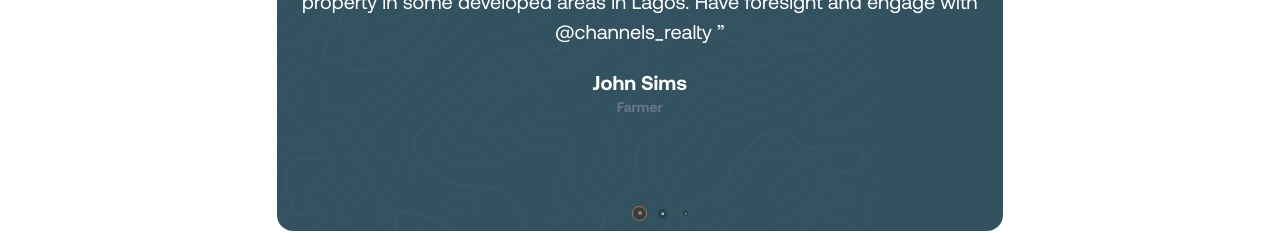
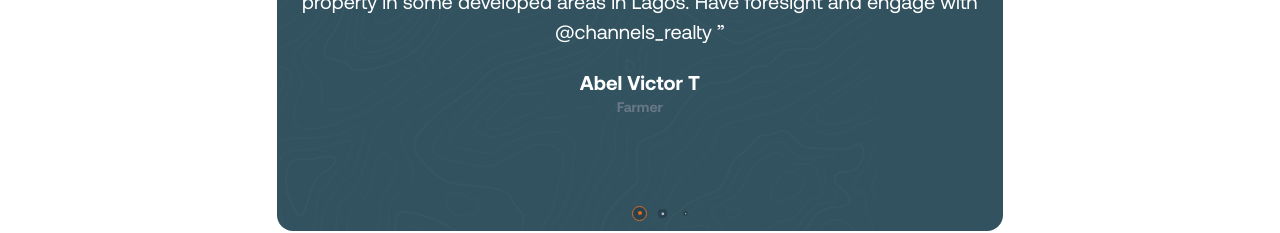
Before and after one commit to ccurves/channels-realty-static, a React (Create React App) app: page / in a window 1280 px wide. Shown: the part 2481-2714 px from the top of the page. Built offline with nearby package versions, Linux system fonts and the light colour scheme.

Commit message:
Added testimonials

```diff
--- a/src/data.js
+++ b/src/data.js
@@ -33,20 +33,20 @@ export const testimonials = [
     id: 1,
     img: "https://icon-library.com/images/anonymous-avatar-icon/anonymous-avatar-icon-25.jpg",
     msg: "I've been following up the sessions from the inception and i've learnt alot about Channels Realty. It takes only those with foresight like me to profit from the awesome and life changing offers from @channels_realty . Properties in the most popular places in Lagos were once sold at very very low prices but now even with your millions, you'll struggle to get legitimate property in some developed areas in Lagos. Have foresight and engage with @channels_realty",
-    name: "John Sims",
+    name: "Abel Victor T",
     title: "Farmer",
   },
   {
     id: 2,
     img: "https://icon-library.com/images/anonymous-avatar-icon/anonymous-avatar-icon-25.jpg",
-    msg: " the session was insightful and super detailed, no rush, taking the process and what it entails one step at a time, it gives the assurance that one is dealing with understanding people that are committed to building a structure that works and committed to the scheme to help the masses and not just for thier own profit gains. The session was really helpful and there is truth in the process that has been highlighted. Taking the process step by step to know the packages is actually a great direction 👏. Thanks @channels_realty and thanks @themosesoveh for the insightful session. 👏",
-    name: "Dorcas Jacob",
+    msg: "The session was insightful and super detailed, no rush, taking the process and what it entails one step at a time, it gives the assurance that one is dealing with understanding people that are committed to building a structure that works and committed to the scheme to help the masses and not just for thier own profit gains. The session was really helpful and there is truth in the process that has been highlighted. Taking the process step by step to know the packages is actually a great direction 👏. Thanks @channels_realty and thanks @themosesoveh for the insightful session. 👏",
+    name: "Craig Adeola Morenikeji",
     title: "Nurse",
   },
   {
     id: 3,
     img: "https://icon-library.com/images/anonymous-avatar-icon/anonymous-avatar-icon-25.jpg",
-    msg: "Lorem ipsum dolor sit amet consectetur adipisicing elit Consectetur quibusdam repellendus fugit dolores perferendis voluptas",
+    msg: "With the structures channels are putting in place to get a property with as low as 30k, I am very proud to say they are solving the housing and property deficit in the nation at large in no time. I choose channels anytime, anyday!",
     name: "Chike Daniel",
     title: "Student",
   },
```
